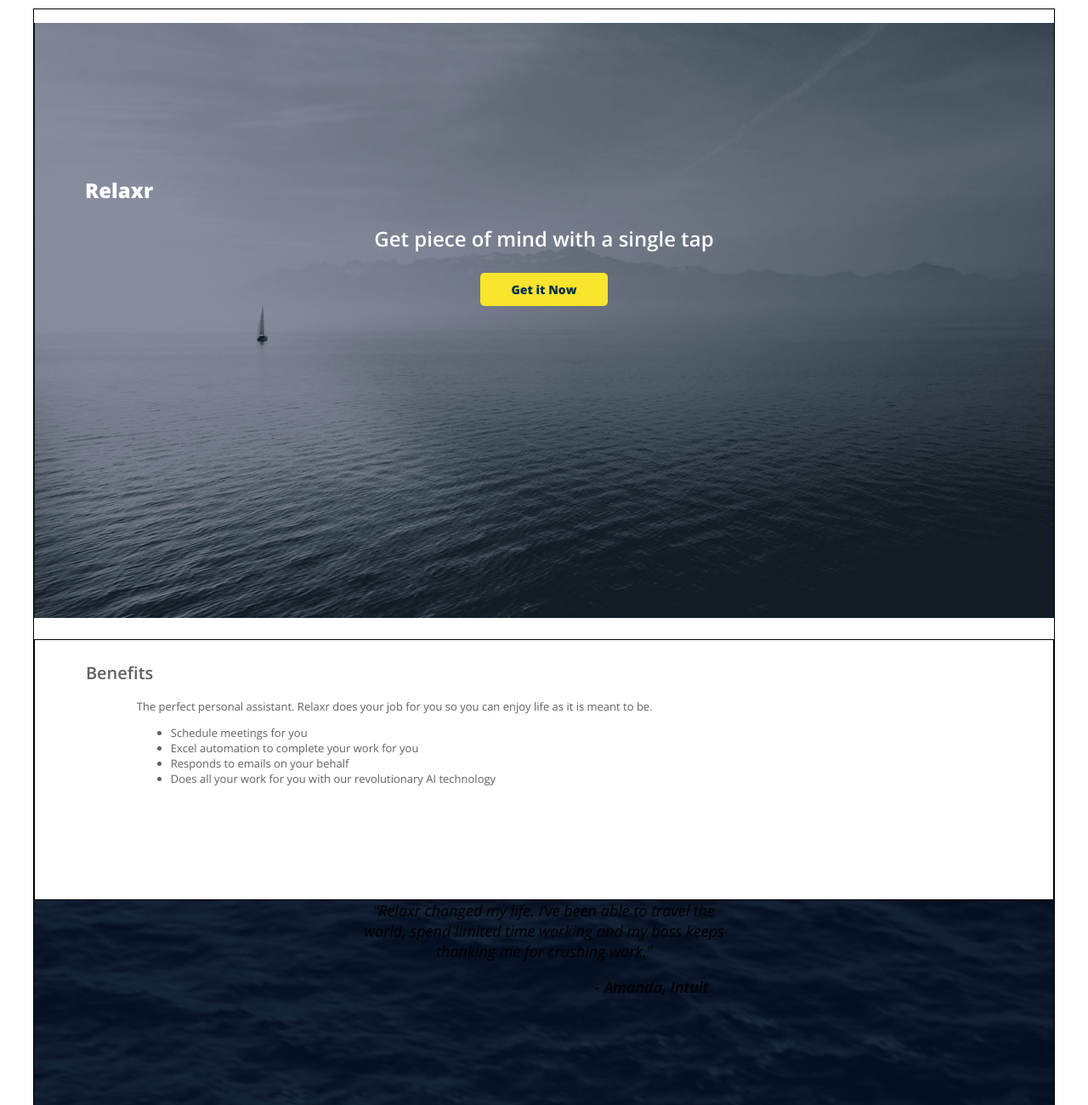
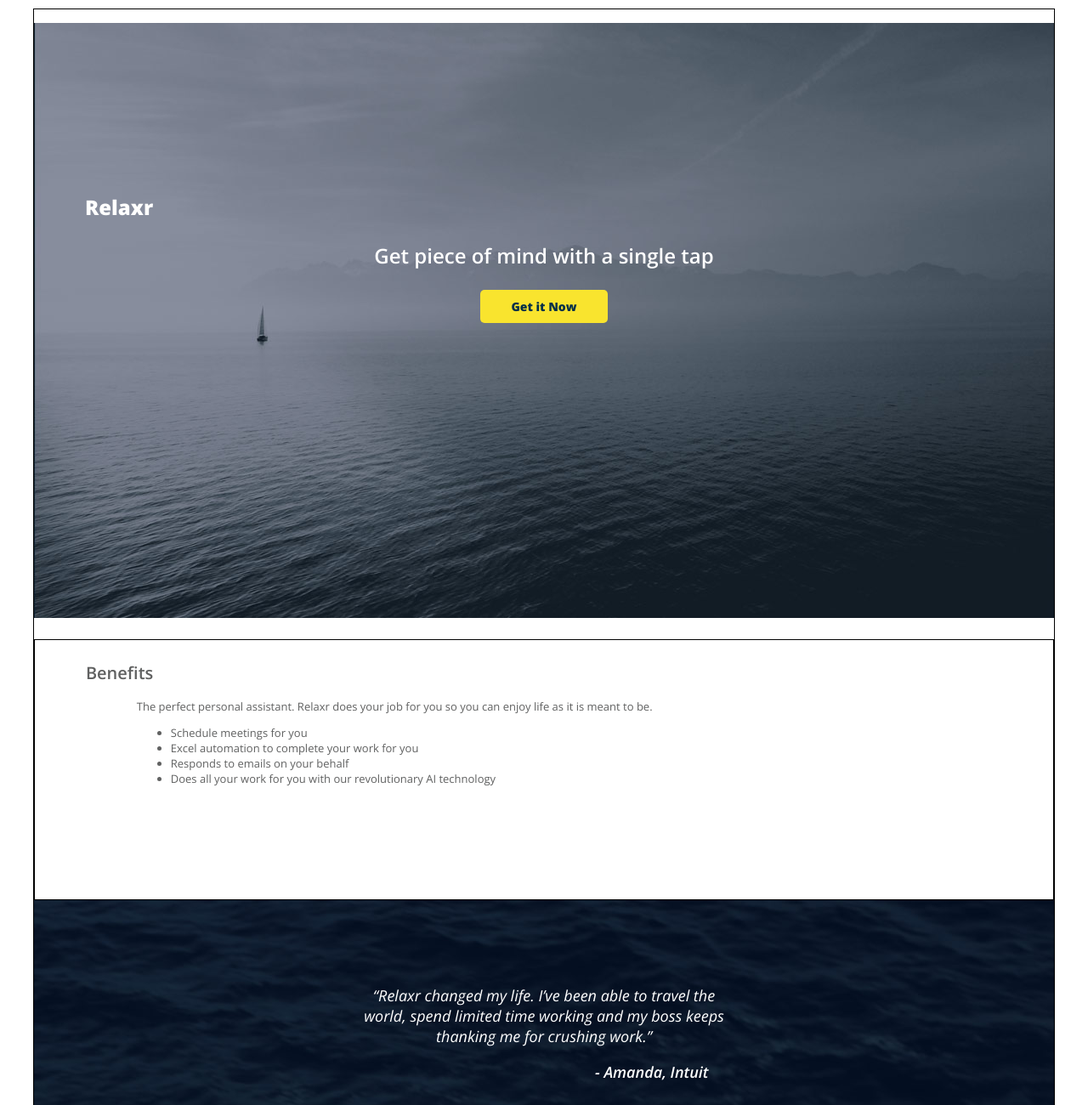
Before and after one commit to jbh65/landing-page-jh, a plain HTML site: page index.html in a window 1280 px wide. Shown: the top 1300 px of the page at 85% size. Drawn offline with nearby package versions, Linux system fonts and the light colour scheme.

Commit message:
fixed even better

```diff
--- a/main.css
+++ b/main.css
@@ -18,7 +18,7 @@ h1 {
   font-size: 24px;
   font-weight: 800;
   margin-left: 5%;
-  padding-top: 15%;
+  padding-top: 200px;
   color: white;
 }
 
@@ -130,6 +130,8 @@ footer {
   text-align: center;
   width: 37%;
   margin: auto;
+  color: white;
+  padding-top: 100px;
 }
 
 .author {
@@ -137,6 +139,7 @@ footer {
   font-weight: 600;
   font-style: italic;
   padding-left: 55%;
+  color: white;
 }
 
 .sign-up {
```
